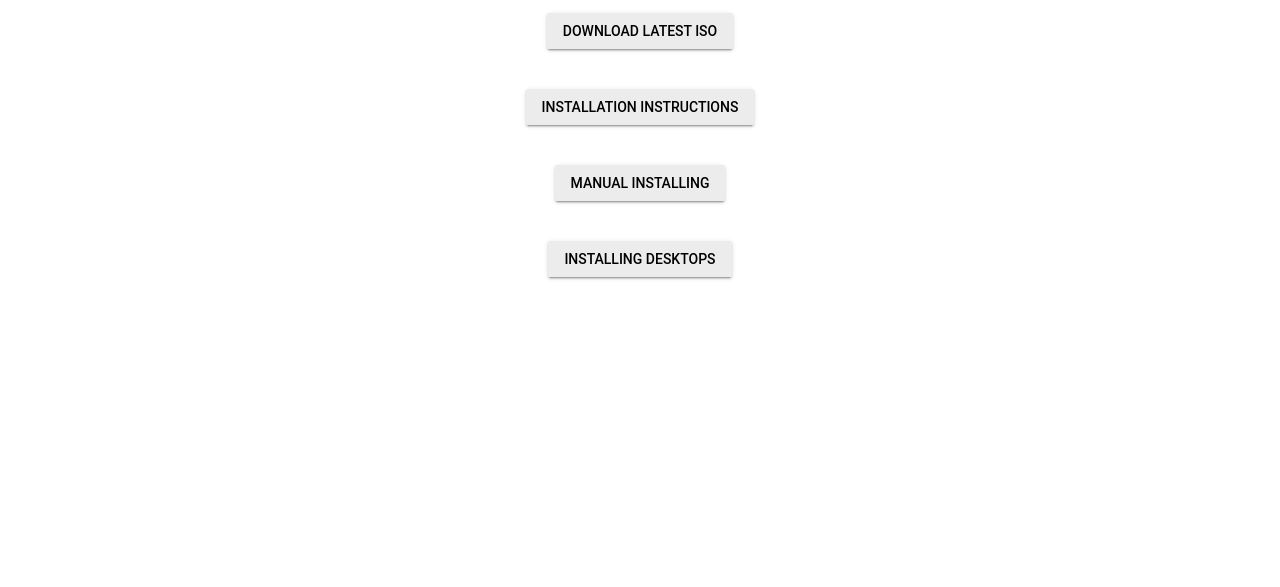
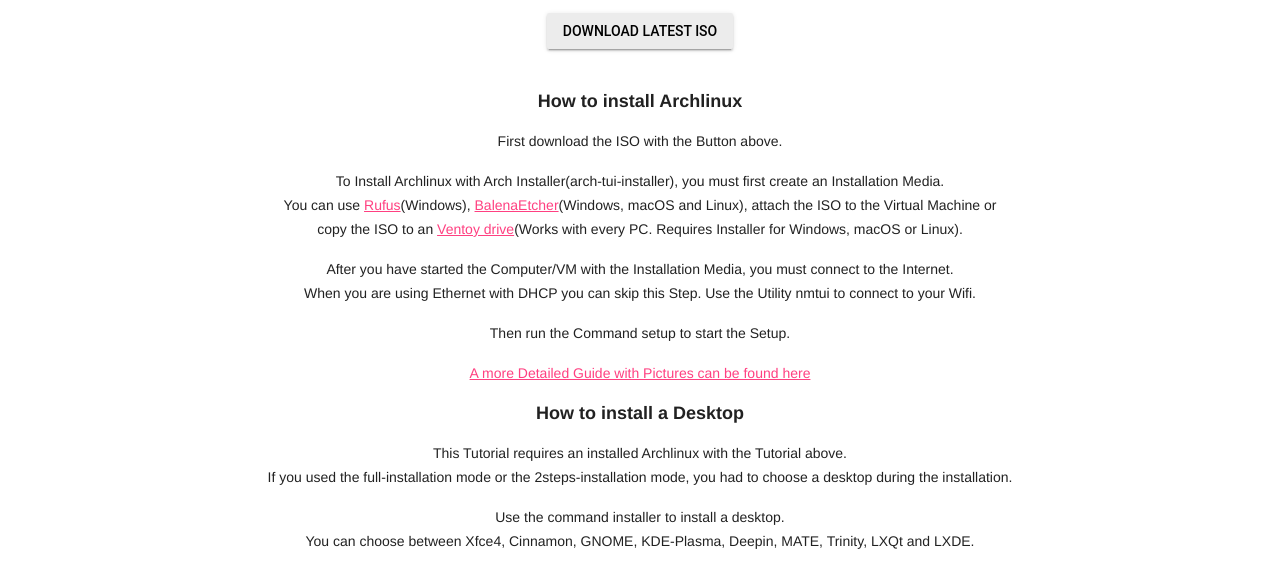
Before and after one commit to arch-tui-installer/arch-tui-installer.github.io, a plain HTML site: page download.html in a window 1280 px wide. Shown: the part 139-726 px from the top of the page. Drawn offline with nearby package versions, Linux system fonts and the light colour scheme.

Commit message:
Update download.html

```diff
--- a/download.html
+++ b/download.html
@@ -42,15 +42,17 @@
 		<a style="text-align: center" href="https://github.com/Niklas20114552/arch-tui-installer/releases/latest/download/archlinux-tui-setup.iso"><button class="mdl-button mdl-js-button mdl-button--raised">
 		  Download latest ISO
 		</button></a><p><br></p>
-		<a target="_blank" style="text-align: center" href="https://github.com/Niklas20114552/arch-tui-installer/blob/main/isoinstall.md#installation"><button class="mdl-button mdl-js-button mdl-button--raised">
-		  Installation instructions
-		</button></a><p><br></p>
-		<a target="_blank" style="text-align: center" href="https://github.com/Niklas20114552/arch-tui-installer/blob/main/manual.md#manual-installing"><button class="mdl-button mdl-js-button mdl-button--raised">
-		  Manual Installing
-		</button></a><p><br></p>
-		<a target="_blank" style="text-align: center" href="https://github.com/Niklas20114552/arch-tui-installer/blob/main/desktopinstall.md#installing-desktops"><button class="mdl-button mdl-js-button mdl-button--raised">
-		  Installing desktops
-		</button></a>
+    <div style="text-align: center;">
+      <p style="font-size: 18px"><strong>How to install Archlinux</strong></p>
+      <p>First download the ISO with the Button above.</p>
+      <p>To Install Archlinux with Arch Installer(arch-tui-installer), you must first create an Installation Media.<br>You can use <a href="https://rufus.ie">Rufus</a>(Windows), <a href="https://www.balena.io/etcher">BalenaEtcher</a>(Windows, macOS and Linux), attach the ISO to the Virtual Machine or<br>copy the ISO to an <a href="https://ventoy.net">Ventoy drive</a>(Works with every PC. Requires Installer for Windows, macOS or Linux).</p>
+      <p>After you have started the Computer/VM with the Installation Media, you must connect to the Internet. <br>When you are using Ethernet with DHCP you can skip this Step. Use the Utility nmtui to connect to your Wifi.</p>
+      <p>Then run the Command setup to start the Setup.</p>
+      <p><a href="https://github.com/Niklas20114552/arch-tui-installer/wiki/Installation-guide">A more Detailed Guide with Pictures can be found here</a></p>
+      <p style="font-size: 18px"><strong>How to install a Desktop</strong></p>
+      <p>This Tutorial requires an installed Archlinux with the Tutorial above.<br>If you used the full-installation mode or the 2steps-installation mode, you had to choose a desktop during the installation.</p>
+      <p>Use the command installer to install a desktop.<br>You can choose between Xfce4, Cinnamon, GNOME, KDE-Plasma, Deepin, MATE, Trinity, LXQt and LXDE.</p>
+      <p></p>
       </div>
     </main>
   </div>
```
